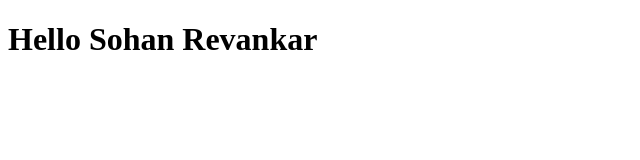
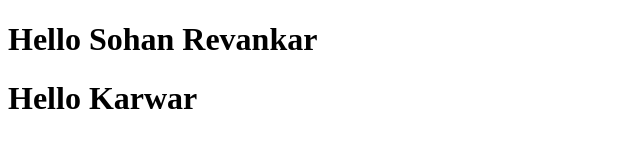
Before and after one commit to Sohanrevankar/project2, a plain HTML site: page index.html in a window 1280 px wide. Shown: the whole page, without its empty margins (0-640 px from the left). Drawn offline with Linux system fonts and the light colour scheme.

Commit message:
second karwar commit

```diff
--- a/index.html
+++ b/index.html
@@ -8,5 +8,6 @@
 </head>
 <body>
     <h1>Hello Sohan Revankar</h1>
+    <h1>Hello Karwar</h1>
 </body>
 </html>
```
